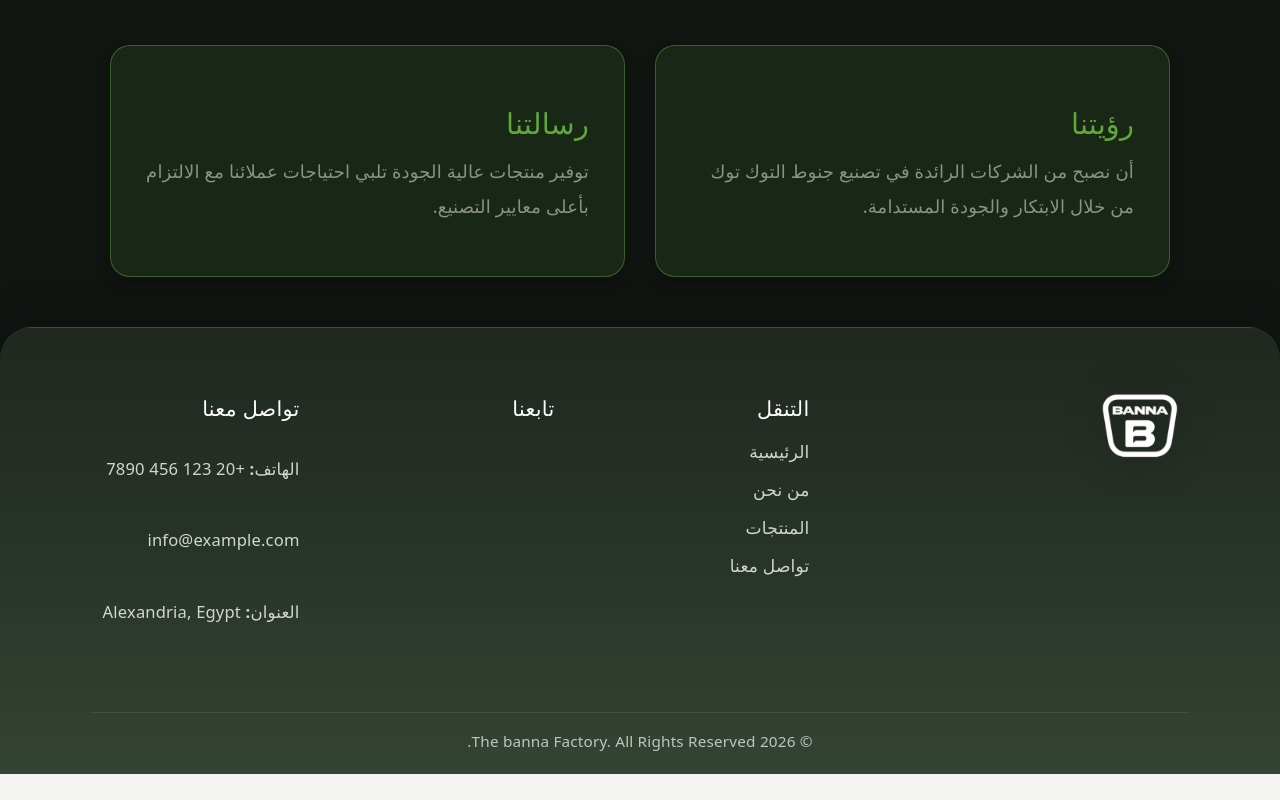
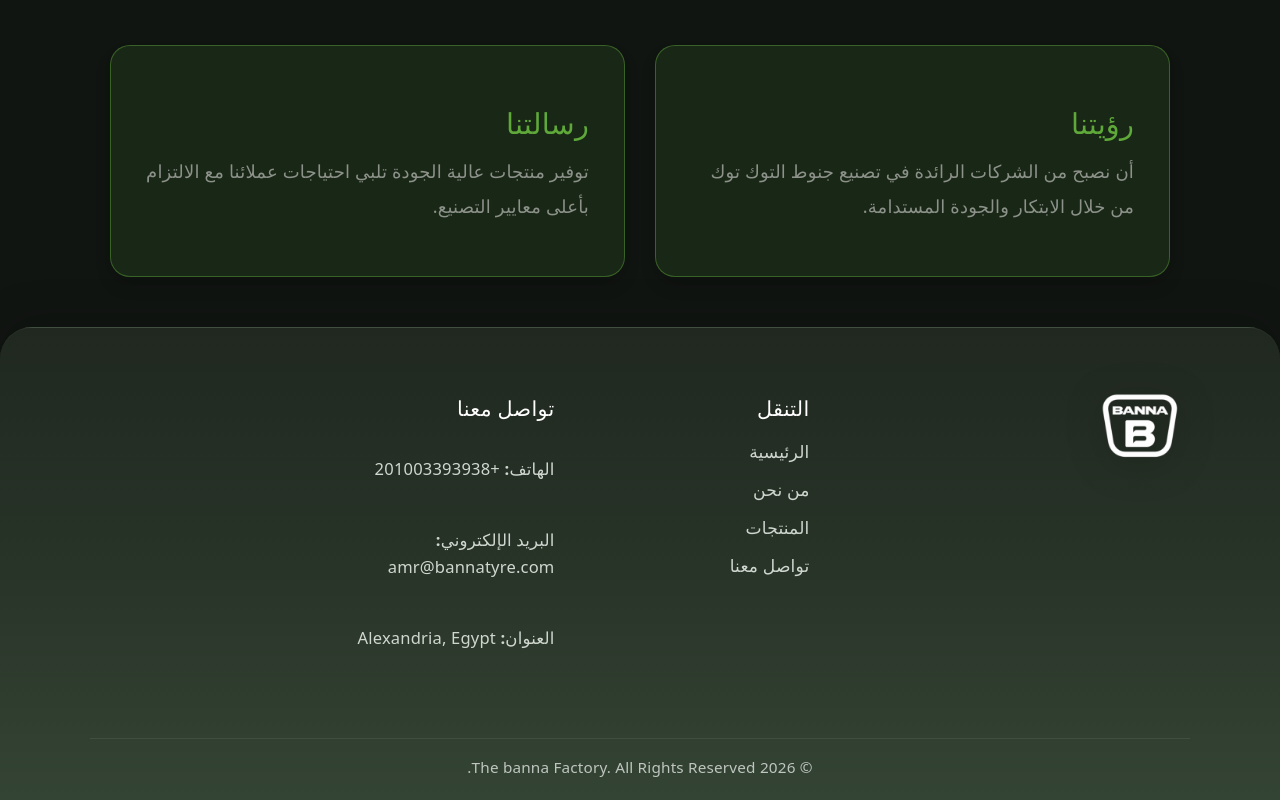
Before and after one commit to kiro-hash/elbana, a React (Vite) app: page /about in a window 1280 px wide. Shown: the part 653-1453 px from the top of the page. Before the commit the page ends 1427 px from the top, so only its background shows below. Built offline with nearby package versions, Linux system fonts and the light colour scheme.

Commit message:
refactor: update footer contact information and adjust max-width in Home.css

```diff
--- a/src/components/Footer.tsx
+++ b/src/components/Footer.tsx
@@ -16,18 +16,16 @@ const Footer = () => {
         <Link to={"/products"}>{t("products")}</Link>
         <Link to={"/contact"}>{t("contact")}</Link>
       </div>
-      <div className="medialinks">
-        <h2>{t("follow")}</h2>
-      </div>
+
       <div className="contact">
         <h2>{t("contactus")}</h2>
 
         <p>
-          <strong>{t("phone")}:</strong> +20 123 456 7890
+          <strong>{t("phone")}:</strong> +201003393938
         </p>
 
         <p>
-          <strong></strong> info@example.com
+          <strong>{t("email")}:</strong> amr@bannatyre.com
         </p>
 
         <p>
--- a/src/pages/styles/Home.css
+++ b/src/pages/styles/Home.css
@@ -69,7 +69,7 @@
 
   margin-bottom: 35px;
 
-  max-width: 550px;
+  max-width: 670px;
 }
 
 .hero-content .primarybtn {
```
